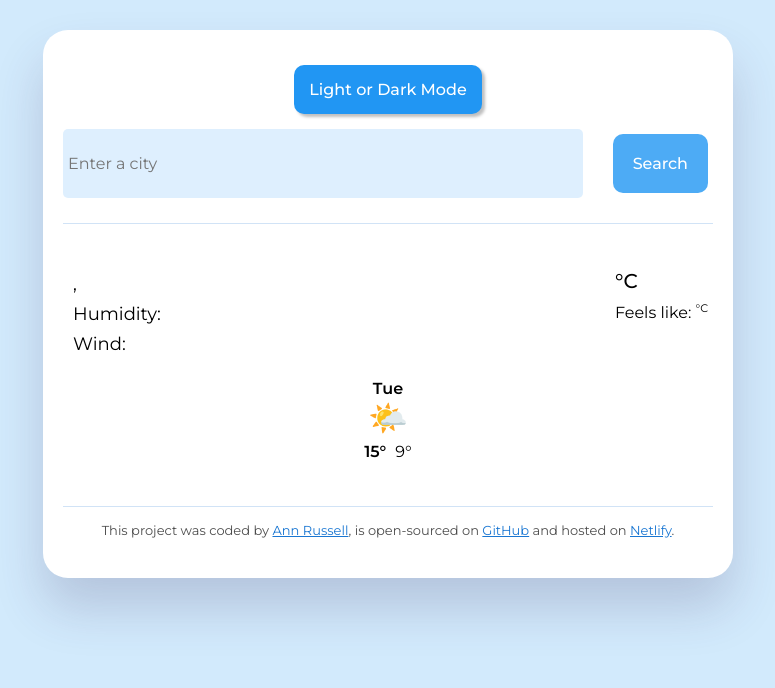
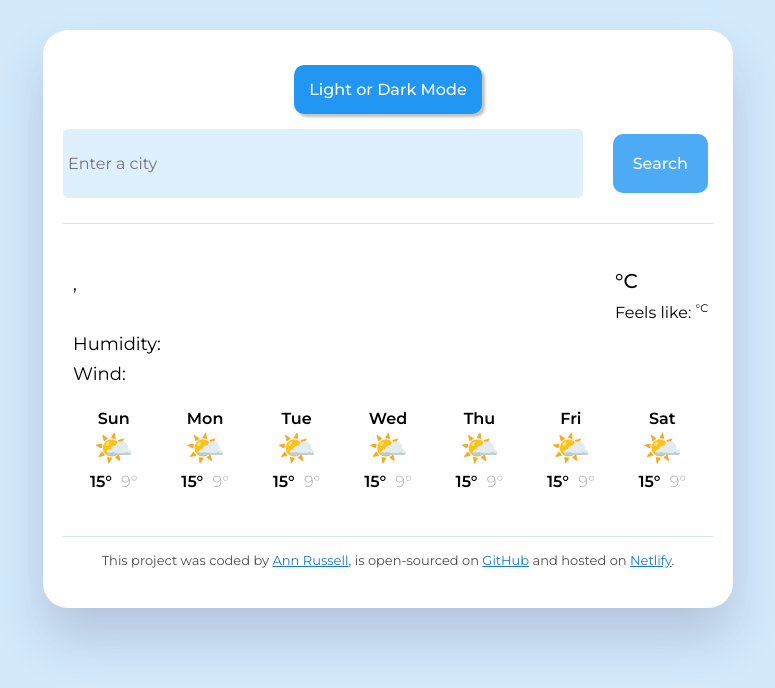
Before and after one commit to Anneth6/Anneth-Weather-and-Forecast-Project, a plain HTML site: page index.html in a window 1280 px wide. Shown: the whole page, without its empty margins (252-1027 px from the left). Drawn offline with nearby package versions, Linux system fonts and the light colour scheme; no server answers; a web font is replaced by a local one.

Commit message:
Removed forecast HTML, generated JS forecast function covering 7 days.

```diff
--- a/index.html
+++ b/index.html
@@ -44,7 +44,8 @@
             <h1 class="city-name" id="city"></h1>
             <!--to update with form search entry-->
             <p class="weather-details">
-              <span id="time"></span>, <span id="weather-description"></span>
+              <span id="time"></span>, <br />
+              <span id="weather-description"></span>
               <br />
               Humidity:
               <span class="variable-details" id="current-humidity"></span>
@@ -75,19 +76,19 @@
           </div>
         </div>
         <!-- <div>forecast to come in future</div> -->
-        <div class="forecast-weather">
+        <div class="forecast-weather" id="forecast">
           <!-- flex this -->
-          <div class="forecast-days">
+          <!-- <div class="forecast-days">
             <div class="forecast-day">Tue</div>
             <div class="forecast-icon">🌤️</div>
             <div class="forecast-temperatures">
-              <div>
-                <!-- flex this -->
-                <span class="forecast-variable-max">15&deg;</span>
-                <span class="forecast-temperature">9&deg;</span>
+              <div> -->
+          <!-- flex this -->
+          <!-- <span class="forecast-variable-max">15&deg;</span>
+                <span class="forecast-variable-min">9&deg;</span>
               </div>
             </div>
-          </div>
+          </div> -->
         </div>
       </main>
       <footer>
--- a/src/script.js
+++ b/src/script.js
@@ -84,6 +84,33 @@ function searchSubmit(event) {
   searchCity(searchInput.value);
 }
 
+function displayForecast() {
+  let forecast = document.querySelector("#forecast");
+
+  let shortDays = ["Sun", "Mon", "Tue", "Wed", "Thu", "Fri", "Sat"];
+
+  let forecastHtml = "";
+
+  shortDays.forEach(function (day) {
+    forecastHtml =
+      forecastHtml +
+      `
+  <div class="forecast-days">
+    <div class="forecast-day">${day}</div>
+    <div class="forecast-icon">🌤️</div>
+    <div class="forecast-temperatures">
+      <div>
+        <span class="forecast-variable-max">15&deg;</span>
+        <span class="forecast-variable-min">9&deg;</span>
+      </div>
+    </div>
+  </div>
+`;
+  });
+
+  forecast.innerHTML = forecastHtml;
+}
+
 let themeButton = document.querySelector(".themeButton");
 themeButton.addEventListener("click", changeTheme);
 
@@ -91,3 +118,4 @@ let searchFormCity = document.querySelector("#search-form");
 searchFormCity.addEventListener("submit", searchSubmit);
 
 searchCity("Melbourne");
+displayForecast();
--- a/src/style.css
+++ b/src/style.css
@@ -212,7 +212,7 @@ main {
 }
 .forecast-variable-min {
   color: rgb(172, 172, 172);
-  font-weight: 100;
+  font-weight: 300;
 }
 
 footer {
```
